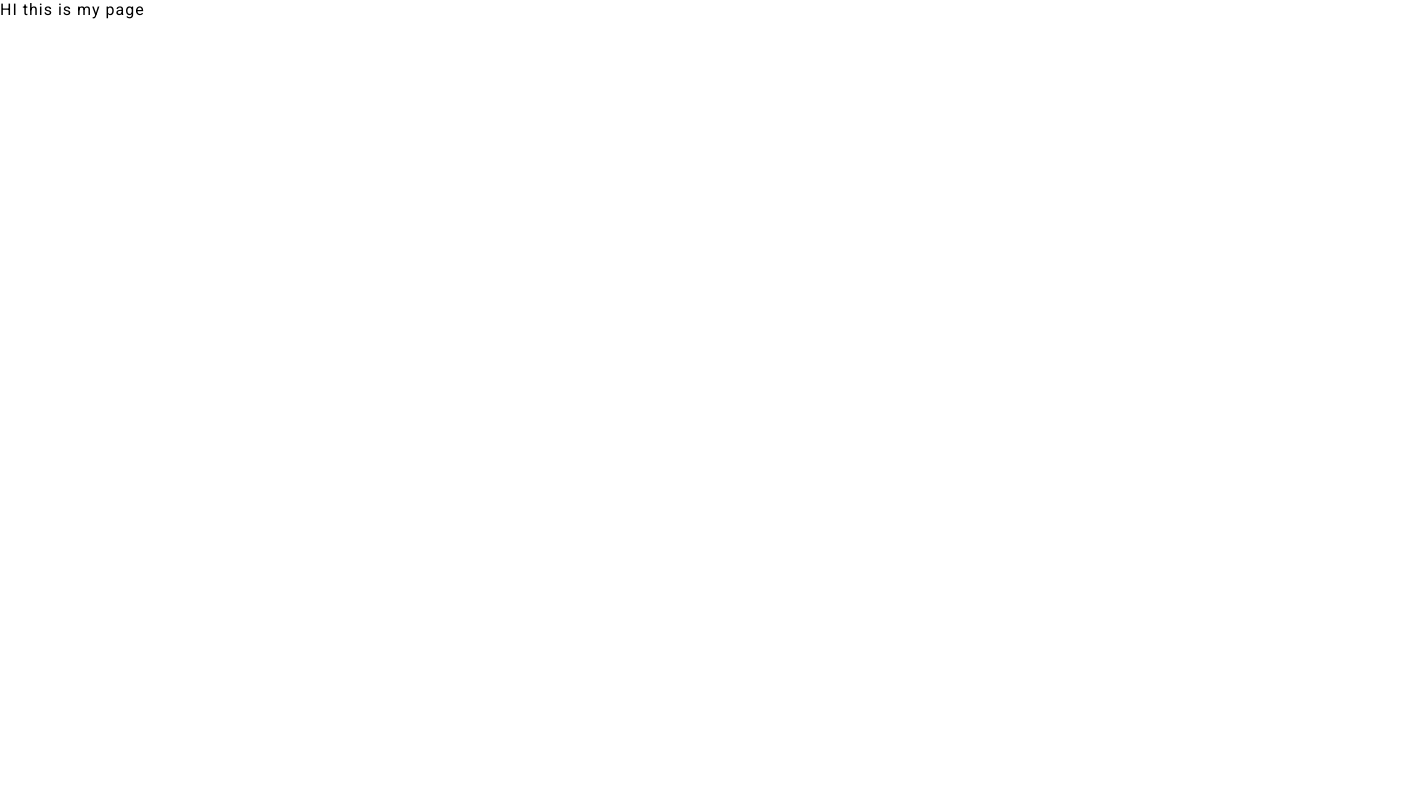
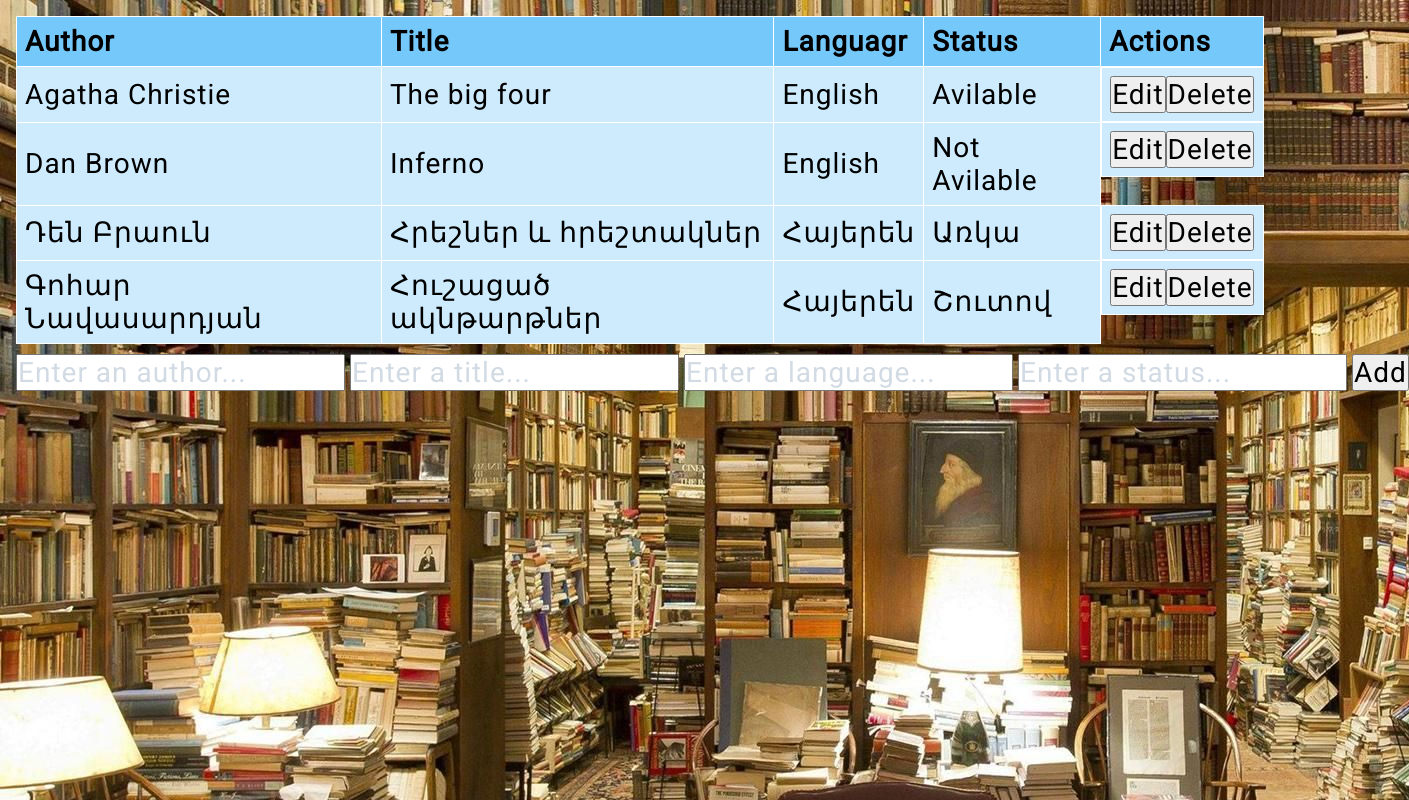
Before and after one commit to nairyasatryan/react-project, a React (Create React App) app: page /nairi in a window 1280 px wide. Shown: the whole page, 1409 px wide, since content can reach past the window. Built offline with nearby package versions, Linux system fonts and the light colour scheme.

Commit message:
full project

```diff
--- a/package.json
+++ b/package.json
@@ -6,7 +6,9 @@
     "@testing-library/react": "^13.3.0",
     "@testing-library/user-event": "^13.5.0",
     "babel-plugin-macros": "^3.1.0",
+    "bootstrap": "^5.2.0",
     "react": "^18.2.0",
+    "react-bootstrap": "^2.5.0",
     "react-dom": "^18.2.0",
     "react-icons": "^4.4.0",
     "react-router-dom": "^6.3.0",
--- a/src/App.js
+++ b/src/App.js
@@ -18,6 +18,7 @@ function App() {
         <Route path='/narek' element={<Narek />} />
         <Route path='/armine' element={<Armine />} />
         <Route path='/nelly' element={<Nelly />} />
+
       </Routes>
     </BrowserRouter>
 
--- /dev/null
+++ b/src/pages/Nairi/CrudTable.css
@@ -0,0 +1,46 @@
+body{
+  background-image: url(img/3876081.jpg);
+  background-repeat: no-repeat;
+}
+
+.app-container {
+    display: flex;
+    flex-direction: column;
+    gap: 10px;
+    padding: 1rem;
+  }
+
+  table {
+    border-collapse: collapse;
+    width: 100%;
+  }
+
+  th,
+  td {
+    border: 1px solid #ffffff;
+    text-align: left;
+    padding: 8px;
+    font-size: 32px;
+  }
+
+  th {
+    background-color: rgb(117, 201, 250);
+  }
+
+  td {
+    background-color: rgb(205, 235, 253);
+  }
+
+  form {
+    display: flex;
+    gap: 5px;
+  }
+
+  form td:last-child {
+    display: flex;
+    justify-content: space-evenly;
+  }
+
+  form * {
+    font-size: 28px;
+  }
--- /dev/null
+++ b/src/pages/Nairi/CrudTable.js
@@ -0,0 +1,188 @@
+import React, { useState, Fragment } from "react";
+import { nanoid } from "nanoid";
+import "./CrudTable.css";
+import data from './mock-data.json'
+import ReadOnlyRow from "./components/ReadOnlyRow";
+import EditableRow from "./components/EditableRow";
+
+const CrudTable = () => {
+
+
+    const [contacts, setContacts] = useState(data);
+  const [addFormData, setAddFormData] = useState({
+    author: "",
+    title: "",
+    language: "",
+    status: "",
+  });
+
+  const [editFormData, setEditFormData] = useState({
+    author: "",
+    title: "",
+    language: "",
+    status: "",
+  });
+
+  const [editContactId, setEditContactId] = useState(null);
+
+  const handleAddFormChange = (event) => {
+    event.preventDefault();
+
+    const fieldName = event.target.getAttribute("name");
+    const fieldValue = event.target.value;
+
+    const newFormData = { ...addFormData };
+    newFormData[fieldName] = fieldValue;
+
+    setAddFormData(newFormData);
+  };
+
+  const handleEditFormChange = (event) => {
+    event.preventDefault();
+
+    const fieldName = event.target.getAttribute("name");
+    const fieldValue = event.target.value;
+
+    const newFormData = { ...editFormData };
+    newFormData[fieldName] = fieldValue;
+
+    setEditFormData(newFormData);
+  };
+
+  const handleAddFormSubmit = (event) => {
+    event.preventDefault();
+
+    const newContact = {
+      id: nanoid(),
+      author: addFormData.author,
+      title: addFormData.title,
+      language: addFormData.language,
+      status: addFormData.status,
+    };
+
+    const newContacts = [...contacts, newContact];
+    setContacts(newContacts);
+  };
+
+  const handleEditFormSubmit = (event) => {
+    event.preventDefault();
+
+    const editedContact = {
+      id: editContactId,
+      author: editFormData.author,
+      title: editFormData.title,
+      language: editFormData.language,
+      status: editFormData.status,
+    };
+
+    const newContacts = [...contacts];
+
+    const index = contacts.findIndex((contact) => contact.id === editContactId);
+
+    newContacts[index] = editedContact;
+
+    setContacts(newContacts);
+    setEditContactId(null);
+  };
+
+  const handleEditClick = (event, contact) => {
+    event.preventDefault();
+    setEditContactId(contact.id);
+
+    const formValues = {
+      author: contact.author,
+      title: contact.title,
+      language: contact.language,
+      status: contact.status,
+    };
+
+    setEditFormData(formValues);
+  };
+
+  const handleCancelClick = () => {
+    setEditContactId(null);
+  };
+
+  const handleDeleteClick = (contactId) => {
+    const newContacts = [...contacts];
+
+    const index = contacts.findIndex((contact) => contact.id === contactId);
+
+    newContacts.splice(index, 1);
+
+    setContacts(newContacts);
+  };
+
+  return (
+    <div className="app-container">
+      <form onSubmit={handleEditFormSubmit}>
+        <table>
+          <thead>
+            <tr>
+              <th>Author</th>
+              <th>Title</th>
+              <th>Languagr</th>
+              <th>Status</th>
+              <th>Actions</th>
+            </tr>
+          </thead>
+          <tbody>
+            {contacts.map((contact) => (
+              <Fragment>
+                {editContactId === contact.id ? (
+                  <EditableRow
+                    editFormData={editFormData}
+                    handleEditFormChange={handleEditFormChange}
+                    handleCancelClick={handleCancelClick}
+                  />
+                ) : (
+                  <ReadOnlyRow
+                    contact={contact}
+                    handleEditClick={handleEditClick}
+                    handleDeleteClick={handleDeleteClick}
+                  />
+                )}
+              </Fragment>
+            ))}
+          </tbody>
+        </table>
+      </form>
+
+
+      <form onSubmit={handleAddFormSubmit}>
+        <input
+          type="text"
+          name="author"
+          required="required"
+          placeholder="Enter an author..."
+          onChange={handleAddFormChange}
+        />
+        <input
+          type="text"
+          name="title"
+          required="required"
+          placeholder="Enter a title..."
+          onChange={handleAddFormChange}
+        />
+        <input
+          type="text"
+          name="language"
+          required="required"
+          placeholder="Enter a language..."
+          onChange={handleAddFormChange}
+        />
+        <input
+          type="text"
+          name="status"
+          required="required"
+          placeholder="Enter a status..."
+          onChange={handleAddFormChange}
+        />
+        <button type="submit">Add</button>
+      </form>
+    </div>
+  );
+};
+
+
+export default CrudTable
--- a/src/pages/Nairi/Nairi.js
+++ b/src/pages/Nairi/Nairi.js
@@ -1,7 +1,9 @@
 import React from 'react'
-
+import CrudTable from './CrudTable'
 export default function Nairi() {
   return (
-    <div>HI this is my page</div>
+    <div>
+        <CrudTable />
+    </div>
   )
 }
--- /dev/null
+++ b/src/pages/Nairi/components/EditableRow.js
@@ -0,0 +1,60 @@
+import React from "react";
+
+const EditableRow = ({
+  editFormData,
+  handleEditFormChange,
+  handleCancelClick,
+}) => {
+  return (
+    <tr>
+      <td>
+        <input
+          type="text"
+          required="required"
+          placeholder="Enter a author..."
+          name="author"
+          value={editFormData.author}
+          onChange={handleEditFormChange}
+        ></input>
+      </td>
+      <td>
+        <input
+          type="text"
+          required="required"
+          placeholder="Enter a title..."
+          name="title"
+          value={editFormData.title}
+          onChange={handleEditFormChange}
+        ></input>
+      </td>
+      <td>
+        <input
+          type="text"
+          required="required"
+          placeholder="Enter a language..."
+          name="language"
+          value={editFormData.language}
+          onChange={handleEditFormChange}
+        ></input>
+      </td>
+      <td>
+        <input
+          type="text"
+          required="required"
+          placeholder="Enter a status..."
+          name="status"
+          value={editFormData.email}
+          onChange={handleEditFormChange}
+        ></input>
+      </td>
+      <td>
+        <button type="submit">Save</button>
+        <button type="button" onClick={handleCancelClick}>
+          Cancel
+        </button>
+      </td>
+    </tr>
+  );
+};
+
+export default EditableRow;
--- /dev/null
+++ b/src/pages/Nairi/components/ReadOnlyRow.js
@@ -0,0 +1,25 @@
+import React from "react";
+
+const ReadOnlyRow = ({ contact, handleEditClick, handleDeleteClick }) => {
+  return (
+    <tr>
+      <td>{contact.author}</td>
+      <td>{contact.title}</td>
+      <td>{contact.language}</td>
+      <td>{contact.status}</td>
+      <td>
+        <button
+          type="button"
+          onClick={(event) => handleEditClick(event, contact)}
+        >
+          Edit
+        </button>
+        <button type="button" onClick={() => handleDeleteClick(contact.id)}>
+          Delete
+        </button>
+      </td>
+    </tr>
+  );
+};
+
+export default ReadOnlyRow;
--- /dev/null
+++ b/src/pages/Nairi/mock-data.json
@@ -0,0 +1,31 @@
+[
+    {
+        "id": 1,
+        "author": "Agatha Christie",
+        "title": "The big four",
+        "language": "English",
+        "status": "Avilable"
+    },
+    {
+        "id": 2,
+        "author": "Dan Brown",
+        "title": "Inferno",
+        "language": "English",
+        "status": "Not Avilable"
+    },
+    {
+        "id": 3,
+        "author": "Դեն Բրաուն",
+        "title": "Հրեշներ և հրեշտակներ",
+        "language": "Հայերեն",
+        "status": "Առկա"
+    },
+    {
+        "id": 4,
+        "author": "Գոհար Նավասարդյան",
+        "title": "Հուշացած ակնթարթներ",
+        "language": "Հայերեն",
+        "status": "Շուտով"
+    }
+
+]
```
Also changed, not shown: src/pages/Nairi/img/3876081.jpg (added), 1 other file (tests, documents, lock files or other folders).
